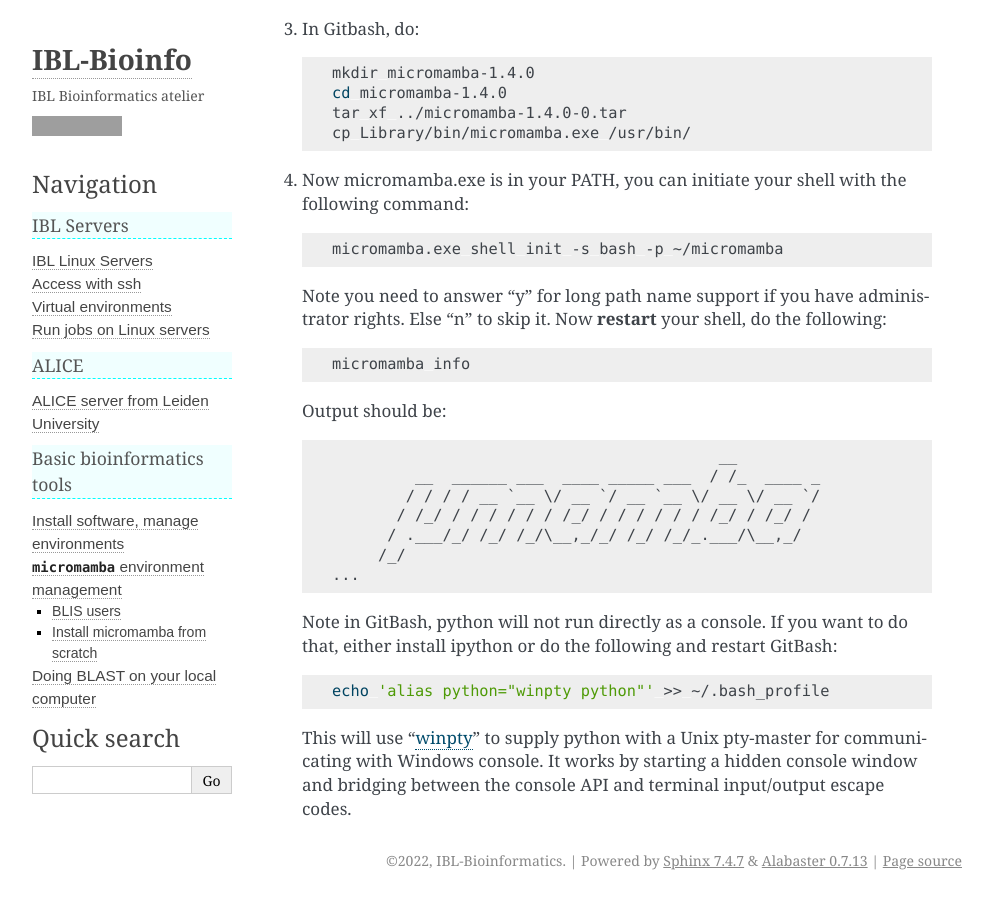
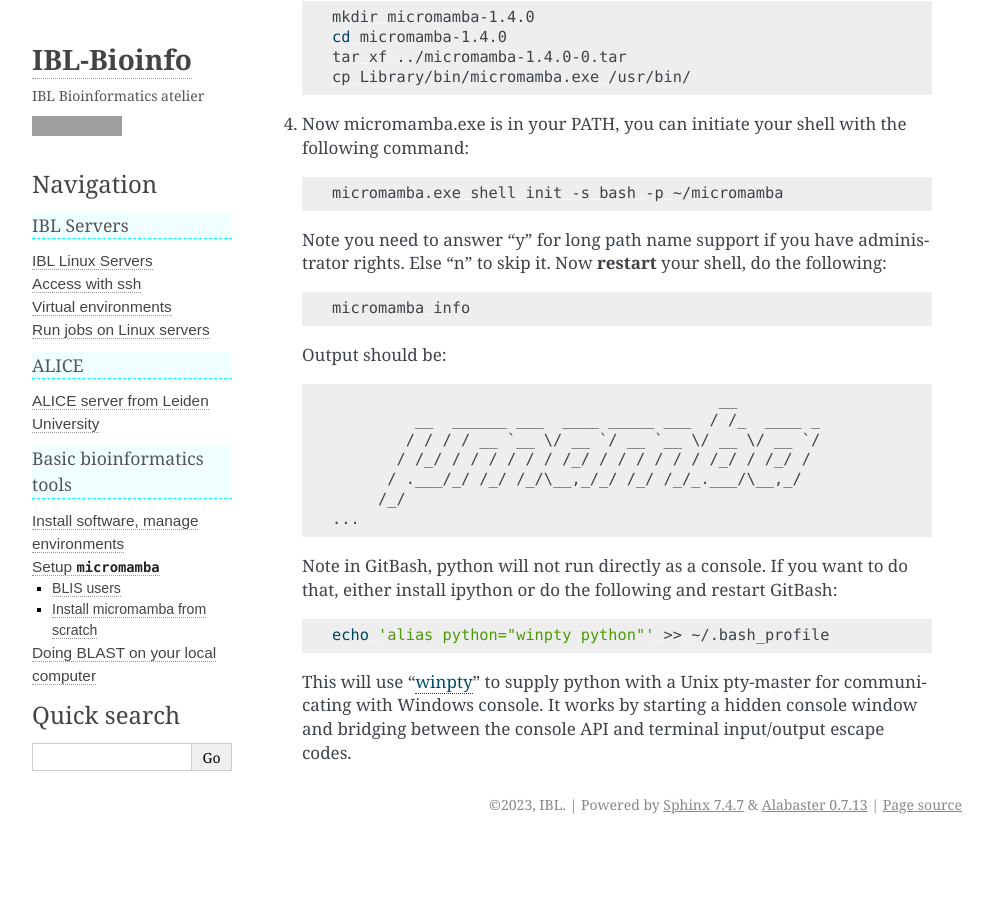
Before and after one commit to snail123815/IBL-bioinfomatics-wiki, a Sphinx documentation site: the page built from docs/source/basic_tools/micromamba.md, in a window 1280 px wide and 900 px high, scrolled down 2236 px. Shown: the whole window, without its empty margins (148-1141 px from the left). Built offline with Sphinx 7.4.7, drawn with Linux system fonts in a browser that asks for light colours; after the commit the page ends 3080 px from its top, so only the background shows below that; some of the changed text lies outside the part shown; grey boxes are pictures that could not be loaded.

Commit message:
Change title of micromamba page

````diff
--- a/docs/source/basic_tools/micromamba.md
+++ b/docs/source/basic_tools/micromamba.md
@@ -1,13 +1,13 @@
-# `micromamba` environment management
+# Setup `micromamba`
 
 *By C.Du [@snail123815](https://github.com/snail123815)*
 
-```{toctree}
+<!-- ```{toctree}
 ---
 #caption: Table of contents
 maxdepth: 3
 ---
-```
+``` -->
 
 `micromamba` is a standalone `conda` replacement. About what is micromamba and how to use: https://mamba.readthedocs.io/en/latest/user_guide/micromamba.html
 
--- a/docs/source/conf.py
+++ b/docs/source/conf.py
@@ -7,8 +7,8 @@
 # https://www.sphinx-doc.org/en/master/usage/configuration.html#project-information
 
 project = 'IBL-Bioinfo'
-copyright = '2022, IBL-Bioinformatics'
-author = 'IBL-Bioinformatics'
+copyright = '2023, IBL'
+author = 'IBL-Bioinformatics atelier'
 
 # -- General configuration ---------------------------------------------------
 # https://www.sphinx-doc.org/en/master/usage/configuration.html#general-configuration
````
